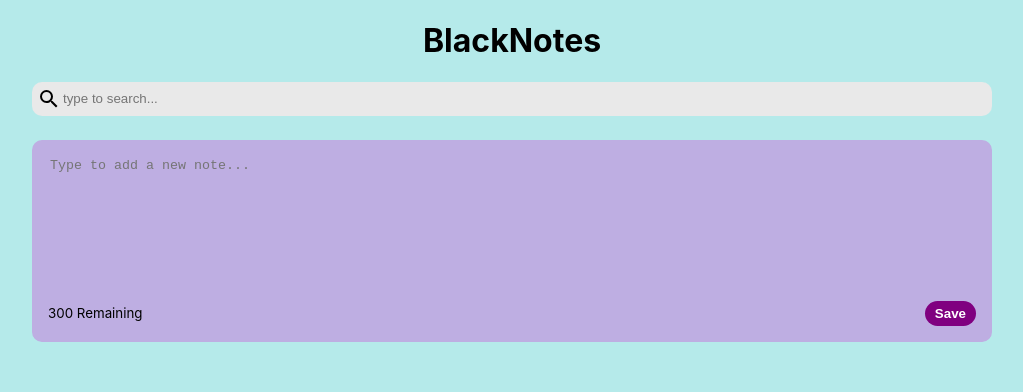
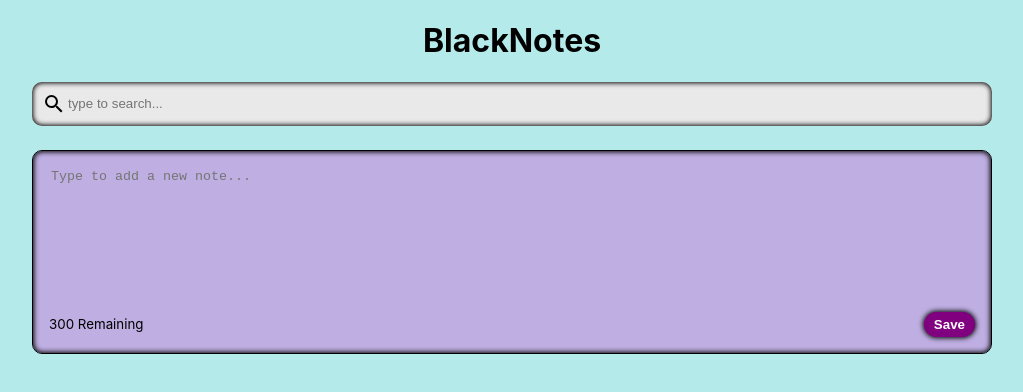
Before and after one commit to suryakannankumbhar/black-notes, a React (Create React App) app: page / in a window 1280 px wide. Shown: the top 392 px of the page, without its empty margins (128-1151 px from the left). Built offline with nearby package versions, Linux system fonts and the light colour scheme.

Commit message:
updated index.css

```diff
--- a/src/index.css
+++ b/src/index.css
@@ -72,6 +72,7 @@ textarea:focus {
     border: none;
     border-radius: 15px;
     padding: 5px 10px;
+    box-shadow: 0px 0px 5px 1px black;
 }
 
 .save:hover {
@@ -84,7 +85,8 @@ textarea:focus {
 .note {
     background-color: #edf6e5;
     color: black;
-    /* box-shadow: inset 0px 0px 10px 1px black; */
+    border: 1px solid black;
+    box-shadow: inset 0px 0px 5px 1px black;
     border-radius: 10px;
     padding: 1rem;
     min-height: 170px;
@@ -112,8 +114,9 @@ textarea:focus {
     align-items: center;
     background-color: rgb(233, 233, 233);
     border-radius: 10px;
-    padding: 5px;
+    padding: 10px;
     margin-bottom: 1.5rem;
+    box-shadow: inset 0px 0px 5px 1px black;
 }
 
 .search input {
```
